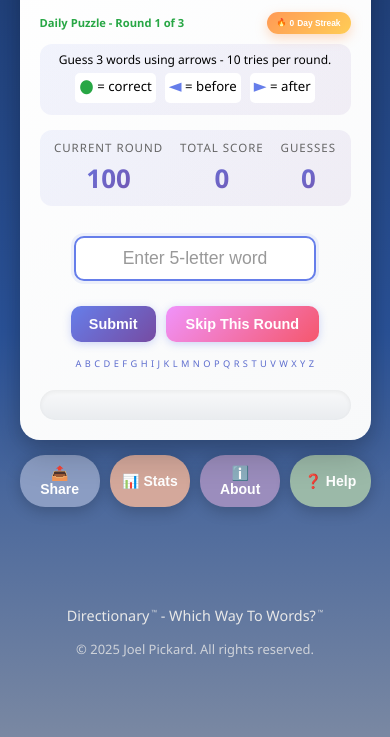
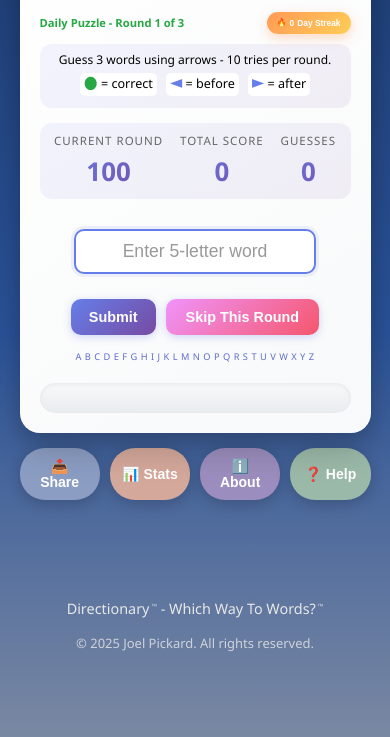
Before and after one commit to directionay-guy/directionary, a plain HTML site: page index.html in a window 390 px wide. Shown: the part 95-832 px from the top of the page. Drawn offline with Linux system fonts and the light colour scheme.

Commit message:
Add files via upload

```diff
--- a/game/styles.css
+++ b/game/styles.css
@@ -207,7 +207,8 @@
             background: white;
             border-radius: 5px;
             white-space: nowrap;
-            font-size: 1.2em;
+            font-size: 0.95em;
+            line-height: 1.1;
         }
 
         input {
@@ -1079,6 +1080,6 @@
     }
 
     .legend {
-        font-size: 1.1em;
+        font-size: 1.05em;
     }
 }
```
